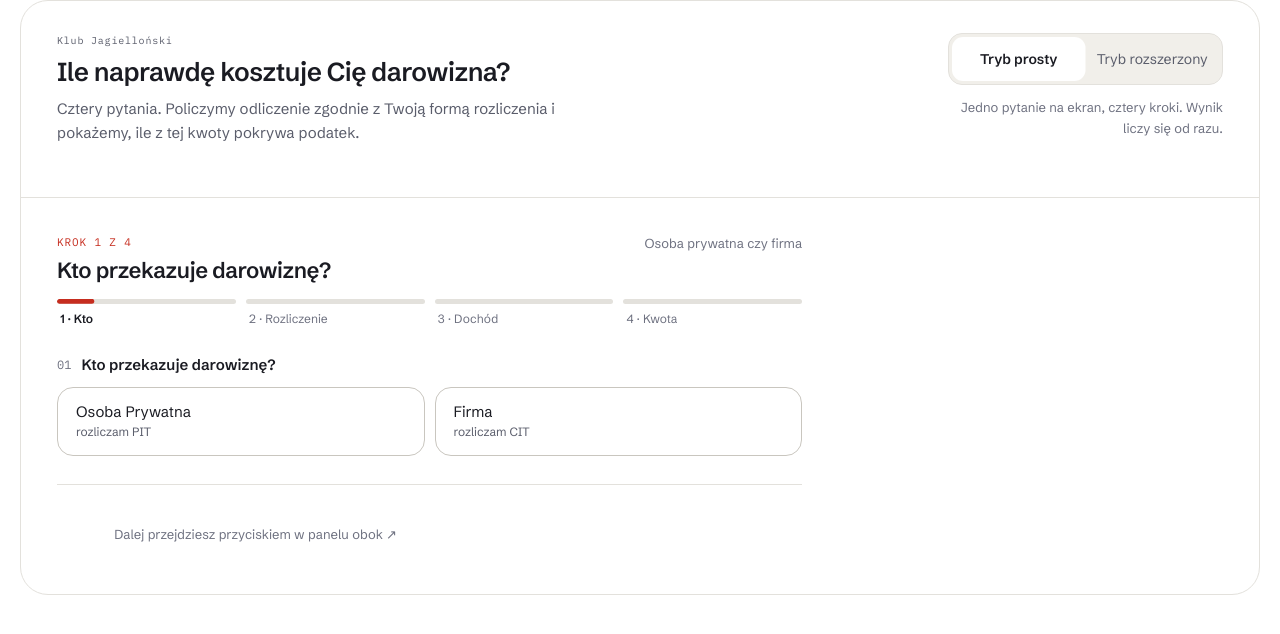
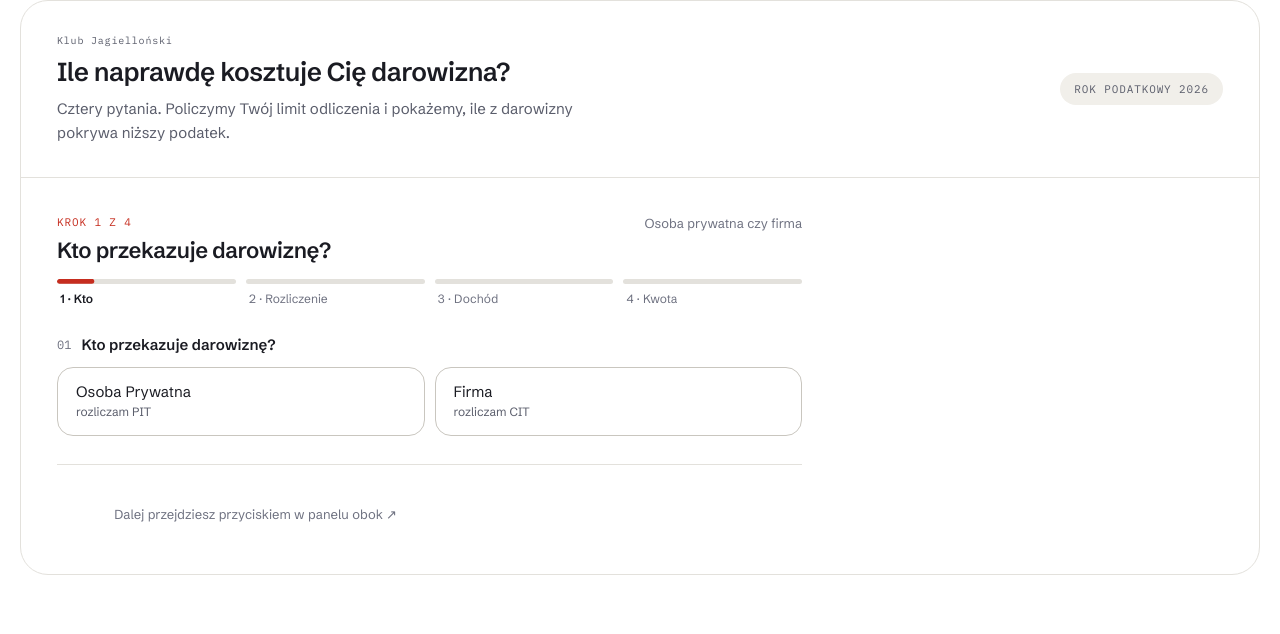
Before and after one commit to KlubJagiellonski/kalkulator-darowizn, a React (Vite) app: page / in a window 1280 px wide. Shown: the top 634 px of the page. Built offline with nearby package versions, Linux system fonts and the light colour scheme.

Commit message:
fix header

```diff
--- a/src/App.scss
+++ b/src/App.scss
@@ -15,22 +15,20 @@
     padding: 20px;
 
     .header-box {
-      .header-toggle {
-        display: flex;
-        flex-direction: column;
-        gap: 12px;
-        flex-shrink: 0;
-
-        .text {
-          text-align: right;
-          color: $text-secondary;
-          display: none;
-          font-size: 0.8125rem;
-        }
+      .header-year {
+        font-family: IBM Plex Mono;
+        font-size: 0.6875rem;
+        line-height: 1.54;
+        letter-spacing: 0.055rem;
+        color: $text-muted;
+        background-color: $bg-secondary;
+        padding: 8px 14px;
+        border-radius: 999px;
+        display: none;
       }
 
       .header-text {
-        padding-bottom: 20px;
+        padding-bottom: 0;
         display: flex;
         flex-direction: column;
         gap: 6px;
@@ -71,13 +69,11 @@
         display: flex;
         max-width: none;
         justify-content: space-between;
+        align-items: center;
 
-        .header-toggle {
-          width: 275px;
+        .header-year {
+          display: block;
 
-          .text {
-            display: block;
-          }
         }
 
         .header-text {
--- a/src/App.tsx
+++ b/src/App.tsx
@@ -59,12 +59,11 @@ function App() {
             <div className='header-text'>
               <h5 className='company-name'>Klub Jagielloński</h5>
               <h1 className='title'>Ile naprawdę kosztuje Cię darowizna?</h1>
-              <p className='text'>Cztery pytania. Policzymy odliczenie zgodnie z Twoją formą rozliczenia i pokażemy, ile z tej kwoty pokrywa podatek.</p>
+              <p className='text'>Cztery pytania. Policzymy Twój limit odliczenia i pokażemy, ile z darowizny pokrywa niższy podatek.</p>
             </div>
-            <div className='header-toggle'>
-              <Toggle position={position} setPosition={setPosition} firstItem='Tryb prosty' secondItem='Tryb rozszerzony' />
-              <p className='text'>Jedno pytanie na ekran, cztery kroki. Wynik liczy się od razu.</p>
-            </div>
+            <p className='header-year'>
+              ROK PODATKOWY 2026
+            </p>
           </div>
         </div>
         <div className='content-wrapper'>
```
Also changed, not shown: 1 other file (tests, documents, lock files or other folders).
